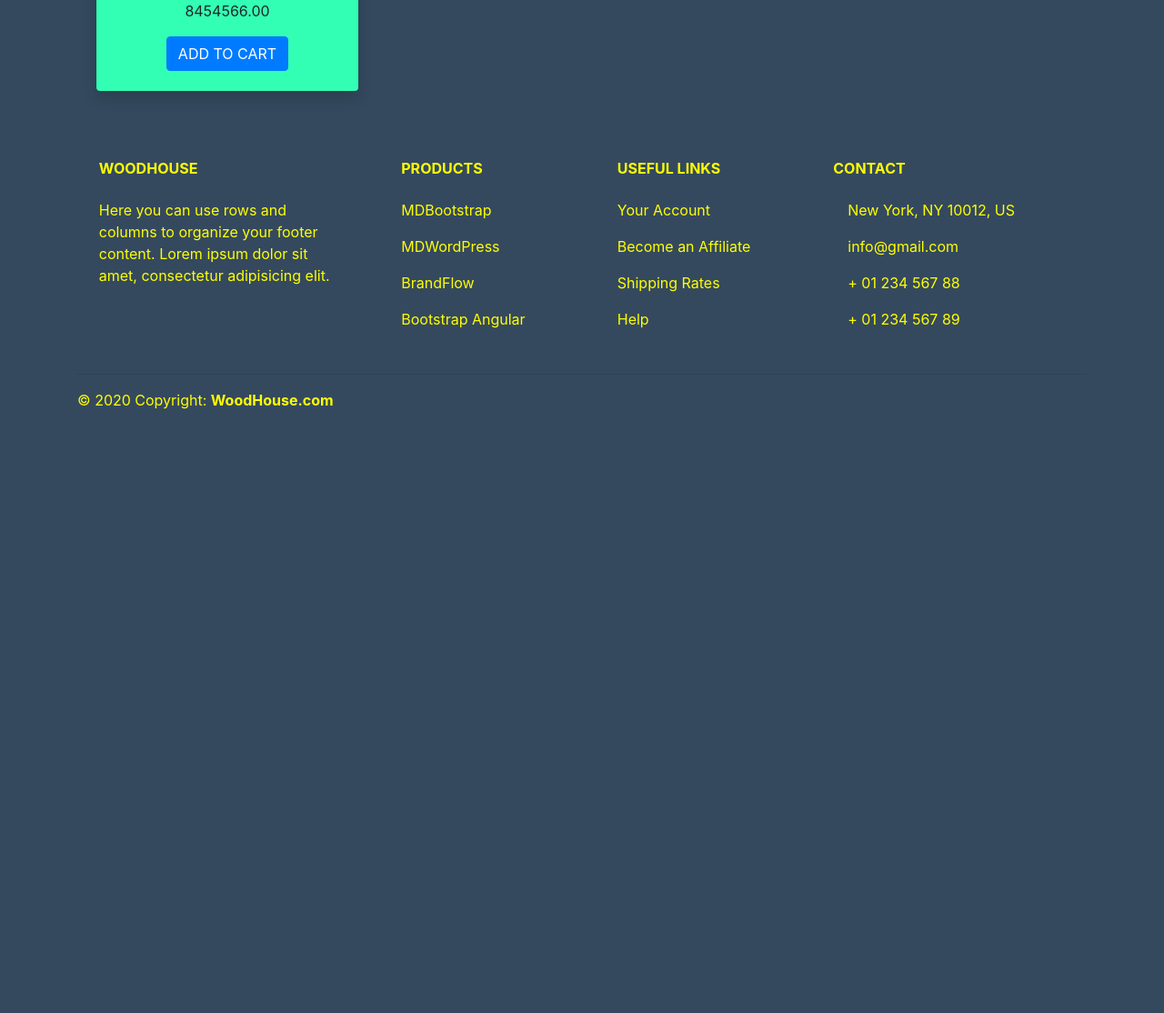
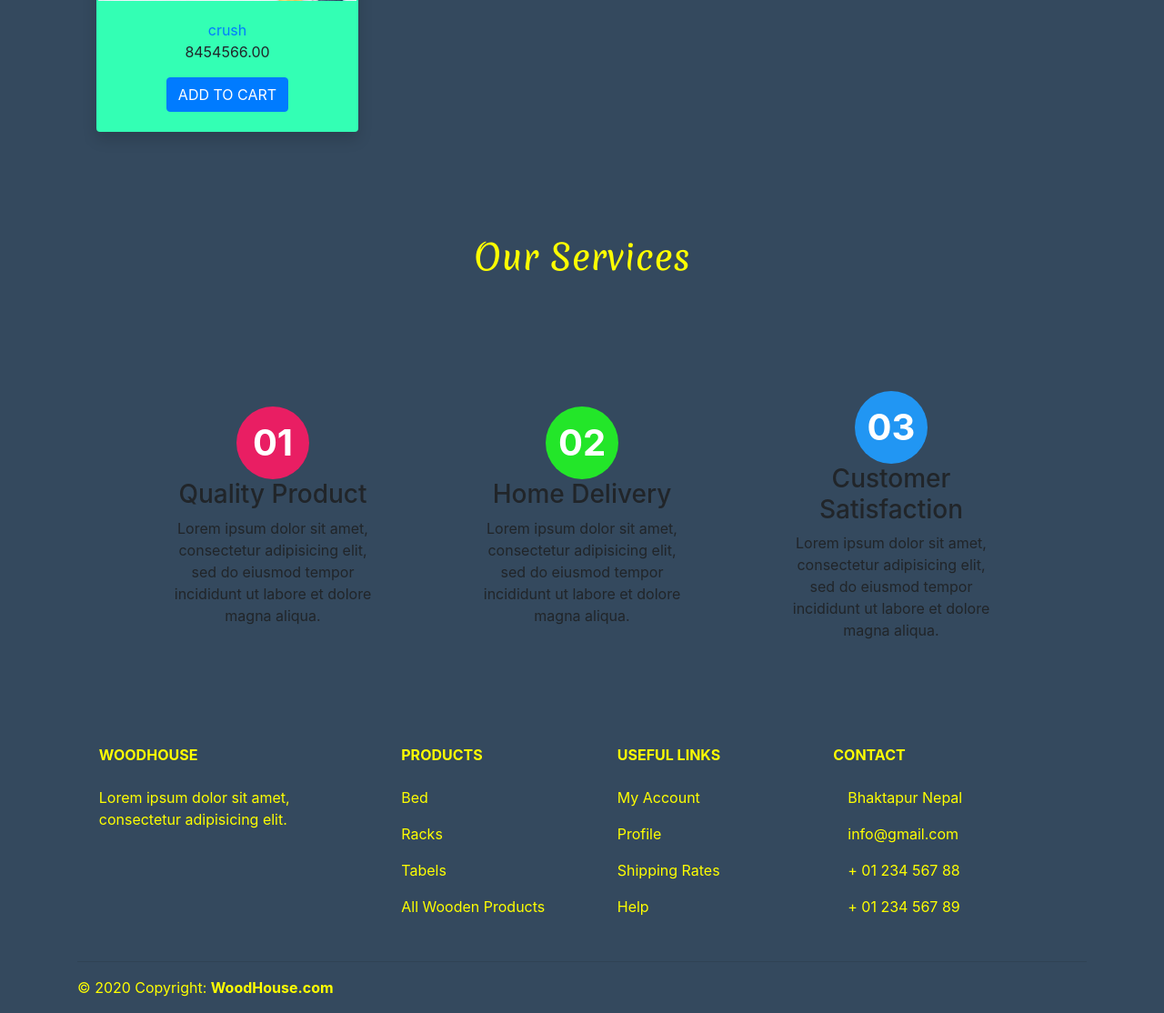
Before and after one commit to rack1738/woodenhouse, a Django app: page / in a window 1280 px wide. Shown: the part 2098-3212 px from the top of the page at 91% size. Before the commit the page ends 2548 px from the top, so only its background shows below. Run offline with Django 3.2, Linux system fonts and the light colour scheme; data comes from the database, SQL or seed files in the repository; some libraries are stand-ins or nearby versions; some web fonts are replaced.

Commit message:
csschanged

```diff
--- a/static/css/1.css
+++ b/static/css/1.css
@@ -102,5 +102,88 @@ body{
 	margin-bottom: 20px;
 	font-family: "Merienda", Georgia, sans-serif;
 	color: yellow;
+	padding-bottom: 45px;
+}
 
+.container-products{
+	padding-bottom: 95px;
 }
+
+.service-container{
+	display: flex;
+	flex-wrap: wrap;
+	justify-content: space-between;
+	justify-content: center;
+	align-items: center;
+}
+
+.service-box{
+	position: relative;
+	width: 300px;
+	padding: 40px;
+	/*background: #fff*/
+	margin: 20px;
+	box-sizing: border-box;
+	overflow: hidden;
+	text-align: center;
+}
+
+.service-container .icon{
+	position: relative;
+	width: 80px;
+	height: 80px;
+	color: #fff;
+	background: #000;
+	display: flex;
+	justify-content: center;
+	align-items: center;
+	margin: 0 auto;
+	border-radius: 50%;
+	font-size: 40px;
+	font-weight: 700;
+	transition: 1s;
+}
+
+.service-container .service-box:nth-child(1) .icon
+{
+	box-shadow: 0 0 0 0 #e91e63;
+	background: #e91e63;
+}
+
+.service-container .service-box:nth-child(1):hover .icon
+{
+	box-shadow: 0 0 0 400px #e91e63;
+}
+
+.service-container .service-box:nth-child(2) .icon
+{
+	box-shadow: 0 0 0 0 #23e629;
+	background: #23e629;
+}
+
+.service-container .service-box:nth-child(2):hover .icon
+{
+	box-shadow: 0 0 0 400px #23e629;
+}
+
+.service-container .service-box:nth-child(3) .icon
+{
+	box-shadow: 0 0 0 0 #2196f3;
+	background: #2196f3;
+}
+
+.service-container .service-box:nth-child(3):hover .icon
+{
+	box-shadow: 0 0 0 400px #2196f3;
+}
+
+.service-container .service-box .service-content{
+	position: relative;
+	z-index: 1;
+	transition: 0.5s;
+}
+
+.service-container .service-box .service-content p{
+	margin: 0;
+	padding: 0;
+}
--- a/templates/base.html
+++ b/templates/base.html
@@ -112,7 +112,7 @@
       <!-- Grid column -->
       <div class="col-md-3 col-lg-3 col-xl-3 mx-auto mt-3">
         <h6 class="text-uppercase mb-4 font-weight-bold">WoodHouse</h6>
-        <p>Here you can use rows and columns to organize your footer content. Lorem ipsum dolor sit amet,
+        <p>Lorem ipsum dolor sit amet,
           consectetur
           adipisicing elit.</p>
       </div>
@@ -124,16 +124,16 @@
       <div class="col-md-2 col-lg-2 col-xl-2 mx-auto mt-3">
         <h6 class="text-uppercase mb-4 font-weight-bold">Products</h6>
         <p>
-          <a href="#!">MDBootstrap</a>
+          <a href="#!">Bed</a>
         </p>
         <p>
-          <a href="#!">MDWordPress</a>
+          <a href="#!">Racks</a>
         </p>
         <p>
-          <a href="#!">BrandFlow</a>
+          <a href="#!">Tabels</a>
         </p>
         <p>
-          <a href="#!">Bootstrap Angular</a>
+          <a href="#!">All Wooden Products</a>
         </p>
       </div>
       <!-- Grid column -->
@@ -144,10 +144,10 @@
       <div class="col-md-3 col-lg-2 col-xl-2 mx-auto mt-3">
         <h6 class="text-uppercase mb-4 font-weight-bold">Useful links</h6>
         <p>
-          <a href="#!">Your Account</a>
+          <a href="#!">My Account</a>
         </p>
         <p>
-          <a href="#!">Become an Affiliate</a>
+          <a href="#!">Profile</a>
         </p>
         <p>
           <a href="#!">Shipping Rates</a>
@@ -164,7 +164,7 @@
       <div class="col-md-4 col-lg-3 col-xl-3 mx-auto mt-3">
         <h6 class="text-uppercase mb-4 font-weight-bold">Contact</h6>
         <p>
-          <i class="fas fa-home mr-3"></i> New York, NY 10012, US</p>
+          <i class="fas fa-home mr-3"></i> Bhaktapur Nepal</p>
         <p>
           <i class="fas fa-envelope mr-3"></i> info@gmail.com</p>
         <p>
--- a/templates/home.html
+++ b/templates/home.html
@@ -82,7 +82,7 @@
 </div> -->
 
 <!-- category list ended -->
-<div class="container">
+<div class="container container-products">
 	<div class="row justify-content-center">
 <div class="row">
 	{% for category in maincategories %}
@@ -110,6 +110,44 @@
 </div>
 </div>
 
+<h1 class="text-center tit">Our Services</h1>
+
+<div class="container service-container">
+	<div class="box service-box">
+		<div class="icon">01</div>
+		<div class="content service-content">
+			<h3>Quality Product</h3>
+			<p>Lorem ipsum dolor sit amet, consectetur adipisicing elit, sed do eiusmod
+			tempor incididunt ut labore et dolore magna aliqua.</p>
+
+		</div>
+
+	</div>
+
+	<div class="box service-box">
+		<div class="icon">02</div>
+		<div class="content service-content">
+			<h3>Home Delivery</h3>
+			<p>Lorem ipsum dolor sit amet, consectetur adipisicing elit, sed do eiusmod
+			tempor incididunt ut labore et dolore magna aliqua.</p>
+
+		</div>
+
+	</div>
+
+	<div class="box service-box">
+		<div class="icon">03</div>
+		<div class="content service-content">
+			<h3>Customer Satisfaction</h3>
+			<p>Lorem ipsum dolor sit amet, consectetur adipisicing elit, sed do eiusmod
+			tempor incididunt ut labore et dolore magna aliqua.</p>
+
+		</div>
+
+	</div>
+
+</div>
+
 
 
 {% endblock %}
```
